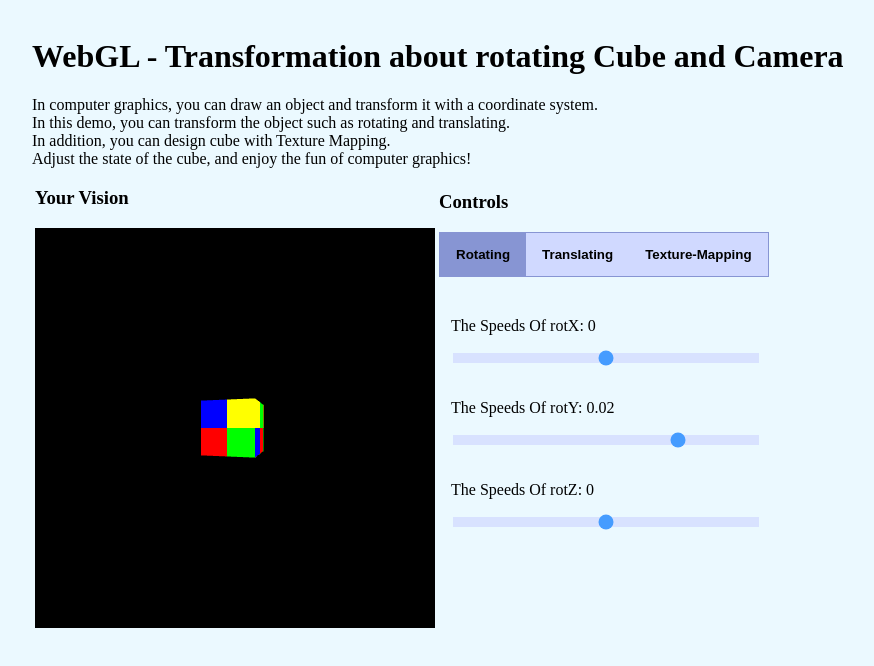
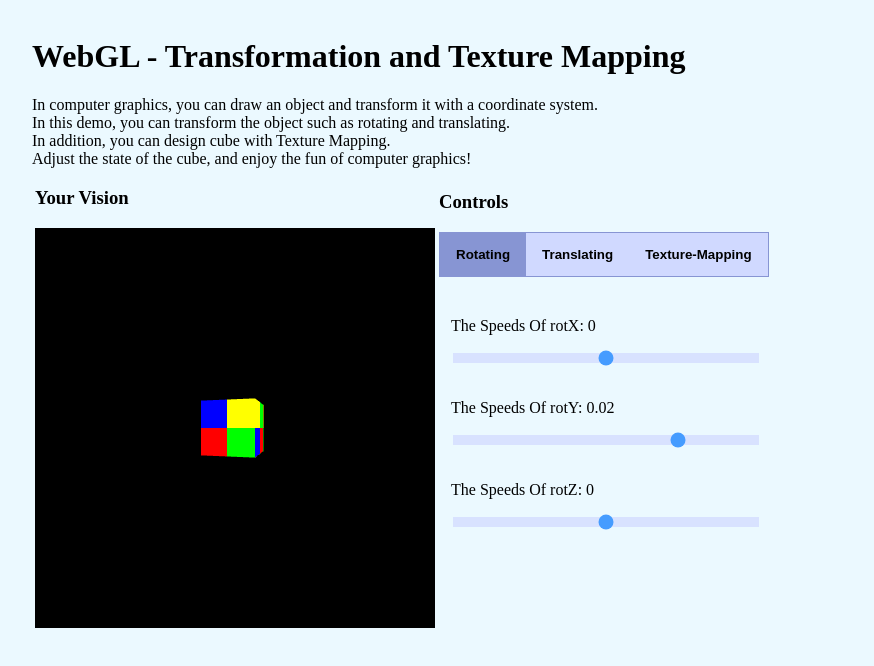
Before and after one commit to rjwltps57/WebGL-Tutorial, a plain HTML site: page index.html in a window 1280 px wide. Shown: the whole page, without its empty margins (6-880 px from the left). Drawn offline with Linux system fonts and the light colour scheme.

Commit message:
correct index.html

```diff
--- a/index.html
+++ b/index.html
@@ -1,7 +1,7 @@
 <html>
 
 <head>
-<title>WebGL Tutorial</title>
+<title>WebGL Final Project</title>
 <meta http-equiv="content-type" content="text/html; charset=ISO-8859-1">
 <script type="text/javascript" src="gl-matrix.js"> </script>
 <script>
@@ -16,7 +16,7 @@ window['vec3'] = glMatrix.vec4;
 </head>
 
 <body onload=" yourCameraVisionMain(); initView()">
-    <H1> WebGL - Transformation about rotating Cube and Camera </H1>
+    <H1> WebGL - Transformation and Texture Mapping </H1>
     <p>
         In computer graphics, you can draw an object and transform it with a coordinate system.<br>
         In this demo, you can transform the object such as rotating and translating.<br>
```
